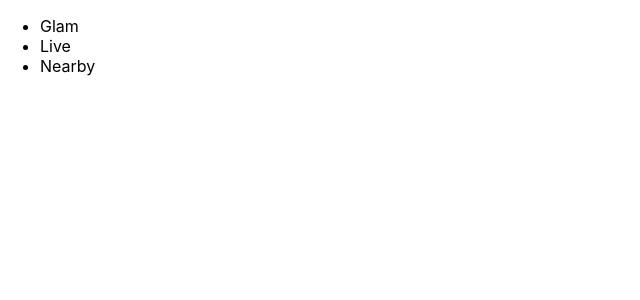
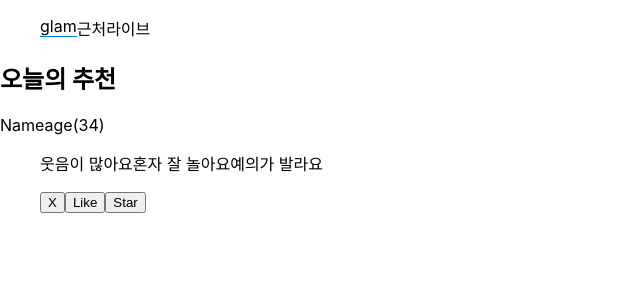
Before and after one commit to leesangha/Cupist, a React (Create React App) app: page / in a window 1280 px wide. Shown: the top 300 px of the page, without its empty margins (0-640 px from the left). Built offline with nearby package versions, Linux system fonts and the light colour scheme.

Commit message:
temp home

```diff
--- a/src/components/Home.tsx
+++ b/src/components/Home.tsx
@@ -1,15 +1,9 @@
 import React from "react";
-
+import Tab from "./Tab";
 const Home: React.FC = () => {
   return (
     <div>
-      <nav>
-        <ul>
-          <li>Glam</li>
-          <li>Live</li>
-          <li>Nearby</li>
-        </ul>
-      </nav>
+      <Tab></Tab>
     </div>
   );
 };
```
